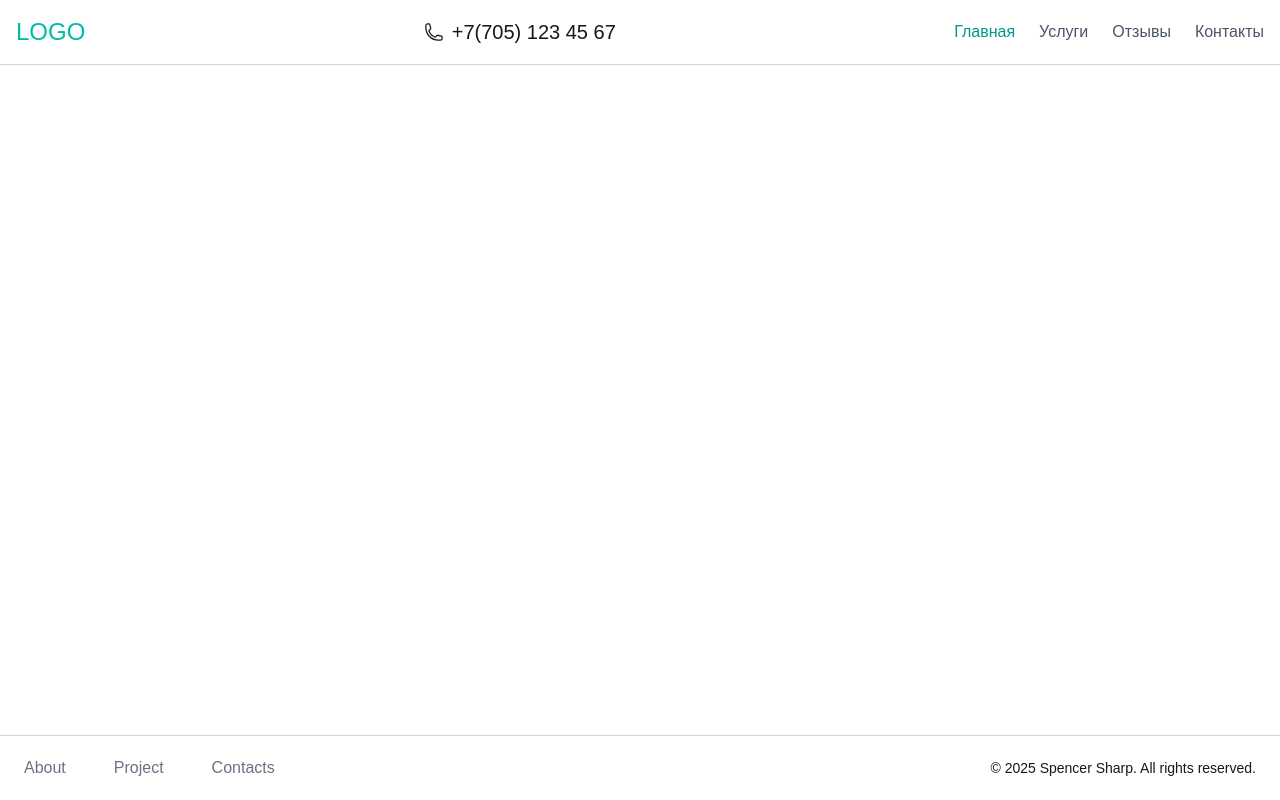
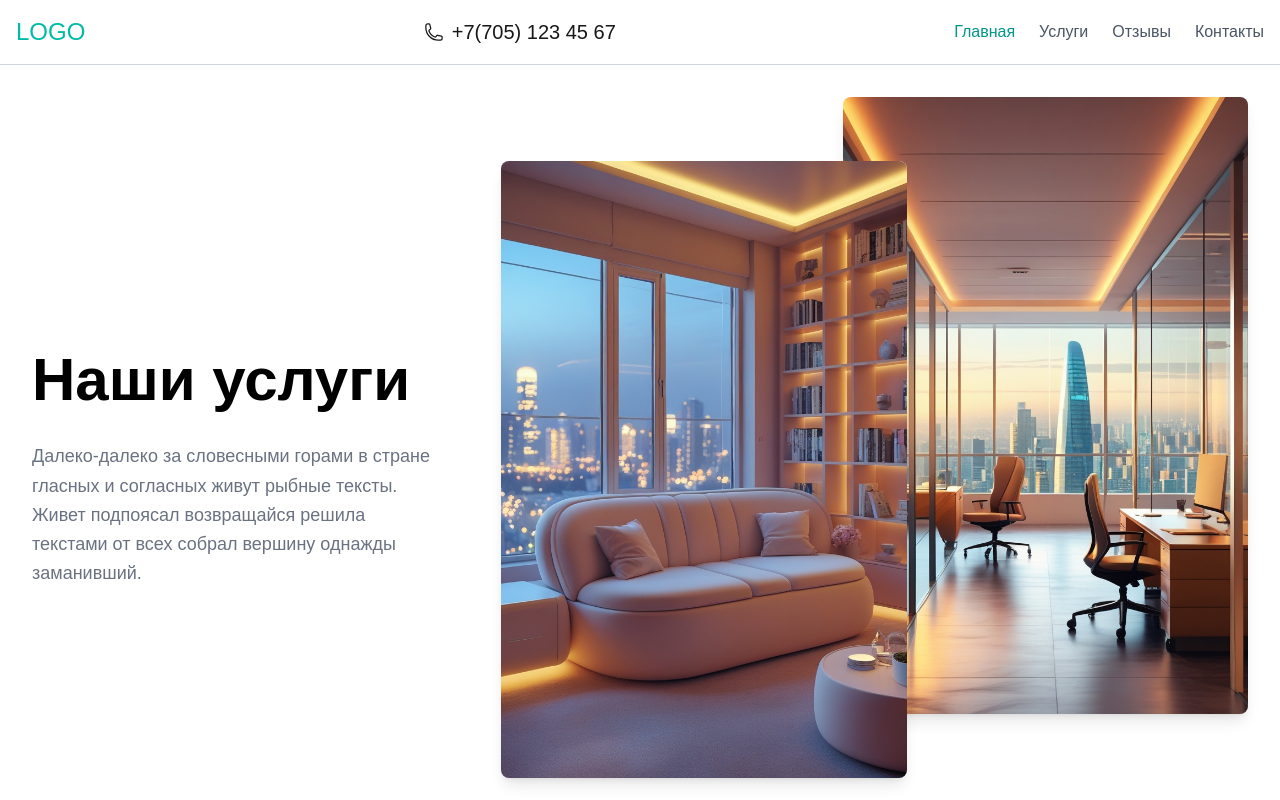
Before and after one commit to Shiko76/next-clean-well, a Next.js app: page / in a window 1280 px wide. Shown: the top 800 px of the page. Built offline with nearby package versions, Linux system fonts and the light colour scheme.

Commit message:
block maintenance

```diff
--- a/src/components/sections/main/Main.tsx
+++ b/src/components/sections/main/Main.tsx
@@ -1,7 +1,12 @@
 import React from 'react'
+import Maintenance from '../maintenance/Maintenance'
 
 const Main = () => {
-  return <main className='grow lg:max-w-7xl mx-auto px-4 '></main>
+  return (
+    <main className='grow lg:max-w-7xl mx-auto px-4 '>
+      <Maintenance />
+    </main>
+  )
 }
 
 export default Main
--- /dev/null
+++ b/src/components/sections/maintenance/BlockLeft.tsx
@@ -0,0 +1,15 @@
+import { FC } from 'react'
+
+const BlockLeft: FC = () => {
+  return (
+    <div className='mb-6 flex wfull flex-col justify-center sm:mb-12 lg:mb-0 lg:w-1/3 lg:pb-24 lg:pt-40'>
+      <h1 className='mb-4 text-4xl font-bold text-black sm:text-5xl md:mb-8 md:text-6xl'>Наши услуги</h1>
+      <p className='max-w-md leading-relaxed text-gray-500 xl:text-lg'>
+        Далеко-далеко за словесными горами в стране гласных и согласных живут рыбные тексты. Живет подпоясал возвращайся решила текстами от
+        всех собрал вершину однажды заманивший.
+      </p>
+    </div>
+  )
+}
+
+export default BlockLeft
--- /dev/null
+++ b/src/components/sections/maintenance/BlockRight.tsx
@@ -0,0 +1,32 @@
+import Image from 'next/image'
+import { FC } from 'react'
+
+const BlockRight: FC = () => {
+  return (
+    <div className='mb-12 flex w-full md:mb-16 lg:w-2/3'>
+      <div className='relative left-12 top-12 z-10 -ml-12 overflow-hidden rounded-lg bg-gray-100 shadow-lg md:left-16 md:top-16 lg:ml-0'>
+        <Image
+          src='/maintenance/home.jpg'
+          alt='Hero'
+          className='w-full h-full object-cover object-center'
+          priority
+          width={500}
+          height={500}
+        />
+      </div>
+
+      <div className='overflow-hidden rounded-lg bg-gray-100 shadow-lg'>
+        <Image
+          src='/maintenance/office.jpg'
+          alt='Hero'
+          className='w-full h-full object-cover object-center'
+          priority
+          width={500}
+          height={500}
+        />
+      </div>
+    </div>
+  )
+}
+
+export default BlockRight
--- /dev/null
+++ b/src/components/sections/maintenance/Maintenance.tsx
@@ -0,0 +1,16 @@
+import { FC } from 'react'
+import BlockLeft from './BlockLeft'
+import BlockRight from './BlockRight'
+
+const Maintenance: FC = () => {
+  return (
+    <section className='mx-auto max-w-2xl px-4 sm:pb-6 lg:max-w-7xl'>
+      <div className='mb-8 flex flex-wrap justify-between md:mb-16'>
+        <BlockLeft />
+        <BlockRight />
+      </div>
+    </section>
+  )
+}
+
+export default Maintenance
```
Also changed, not shown: public/maintenance/home.jpg (added), public/maintenance/office.jpg (added).
